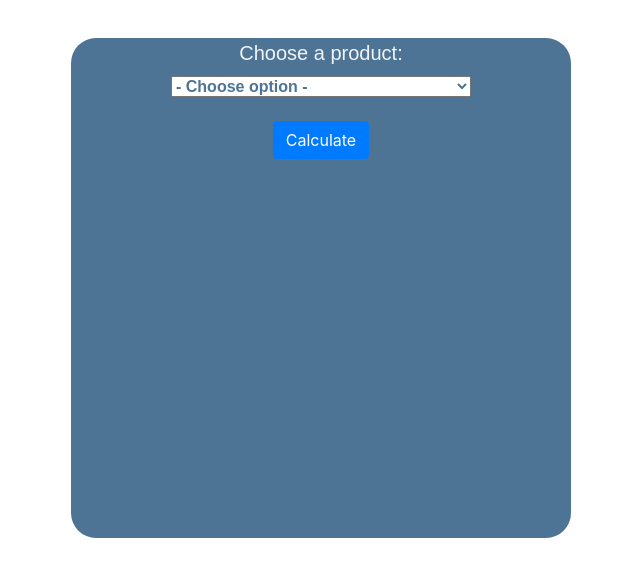
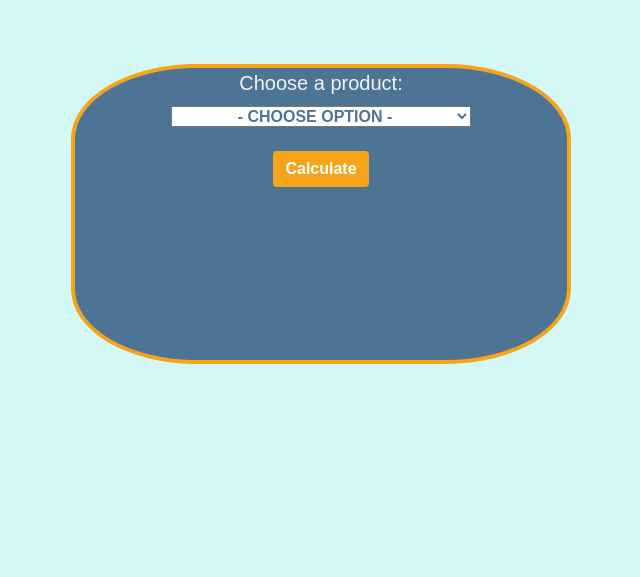
Before and after one commit to xandervdh/php-pricecalculator-challenge, a PHP site: page /view/homepage.php in a window 1280 px wide. Shown: the top 577 px of the page, without its empty margins (319-959 px from the left). Run offline with PHP 8.4, Linux system fonts and the light colour scheme; the template is opened without the code that fills it, so the values that code supplies are empty.

Commit message:
adding more styling

```diff
--- a/style/stylesheet.css
+++ b/style/stylesheet.css
@@ -4,13 +4,18 @@
   box-sizing: border-box;
 }
 
+body {
+  background: rgba(193, 246, 242, 0.7);
+}
+
 .form-container {
+  border: 4px solid #f5a51c;
   margin: auto;
-  margin-top: 3%;
-  height: 500px;
+  margin-top: 5%;
+  height: 300px;
   width: 500px;
   background: #4e7495;
-  border-radius: 5%;
+  border-radius: 25%;
 }
 
 form {
@@ -21,12 +26,16 @@ label {
   font-family: "Work Sans", sans-serif;
   font-size: 20px;
   color: #f1f3f5;
+  text-align: center;
 }
 
 select {
   display: block;
+  text-align: center;
   margin: 0 auto;
   width: 300px;
+  text-transform: uppercase;
+  font-size: 16px;
 }
 
 .option-box {
@@ -37,4 +46,24 @@ select {
   display: flex;
 }
 
+.btn {
+  background: #f5a51c;
+  border: #f1f3f5;
+  font-family: "Work Sans", sans-serif;
+  font-size: 16px;
+  font-weight: 900;
+  color: #4e7495;
+  color: white;
+}
+
+.btn:hover {
+  background: rgba(245, 165, 28, 0.8);
+  box-shadow: 1px 1px 1px 1px #f1f3f5;
+}
+
+.btn:active {
+  background: #f5a51c;
+  border: #f1f3f5;
+}
+
 /*# sourceMappingURL=stylesheet.css.map */
--- a/style/stylesheet.scss
+++ b/style/stylesheet.scss
@@ -1,9 +1,4 @@
-* {
-  margin: 0;
-  padding: 0;
-  box-sizing: border-box;
-}
-
+//MIXINS
 @mixin font-related-label {
   font-family: 'Work Sans', sans-serif;
   font-size: 20px;
@@ -17,13 +12,30 @@
   color: rgb(78, 116, 149);
 }
 
+@mixin btn-base-color {
+  background: rgb(245, 165, 28);
+  border: rgb(241, 243, 245);
+}
+//BODY
+
+* {
+  margin: 0;
+  padding: 0;
+  box-sizing: border-box;
+}
+
+body{
+  background: rgba(193, 246, 242, 0.7);
+}
+//FORM
 .form-container {
+  border: 4px solid rgb(245, 165, 28);
   margin: auto;
-  margin-top: 3%;
-  height: 500px;
+  margin-top: 5%;
+  height: 300px;
   width: 500px;
   background: rgb(78, 116, 149);
-  border-radius: 5%;
+  border-radius: 25%;
 }
 
 form {
@@ -32,17 +44,37 @@ form {
 
 label {
 @include font-related-label;
-
+  text-align: center;
 }
 
 select {
   display: block;
+  text-align: center;
   margin: 0 auto;
   width: 300px;
+  text-transform: uppercase;
+  font-size: 16px; //use 16px minimum because mac will zoom-in.
+
 }
+
 
 .option-box {
 @include font-related-option;
   display: flex;
 
 }
+
+.btn {
+ @include btn-base-color;
+  @include font-related-option;
+  color: white;
+}
+
+.btn:hover {
+  background: rgba(245, 165, 28, 0.8);
+  box-shadow: 1px 1px 1px 1px rgb(241, 243, 245);
+}
+
+.btn:active {
+@include btn-base-color;
+}
```
Also changed, not shown: view/homepage.php (line endings or trailing spaces).
